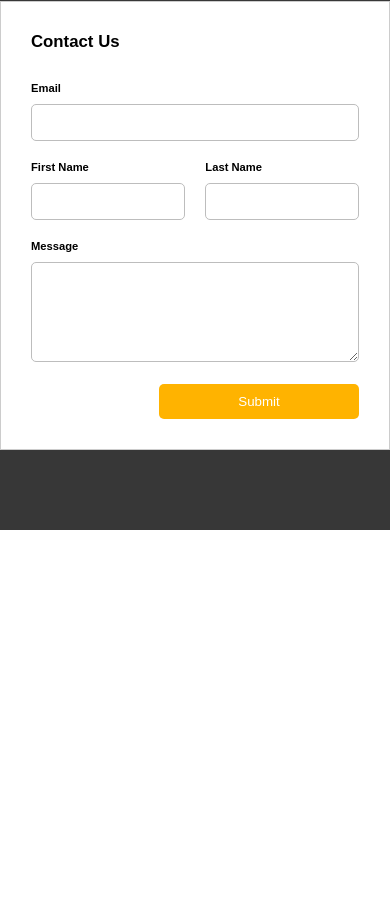
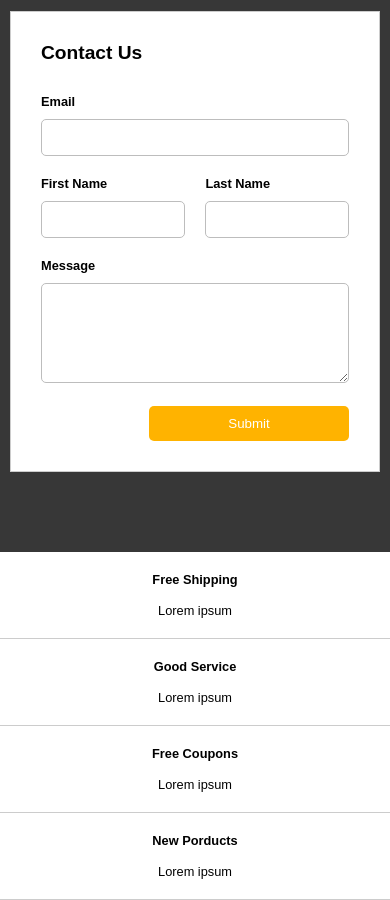
Before and after one commit to Swhag/Landing-Pages-Project, a plain HTML site: page Sample-Page/index.html in a window 390 px wide. Shown: the part 849-1749 px from the top of the page. Before the commit the page ends 1379 px from the top, so only its background shows below. Drawn offline with Linux system fonts and the light colour scheme.

Commit message:
banner added

```diff
--- a/Sample-Page/index.html
+++ b/Sample-Page/index.html
@@ -73,5 +73,29 @@
         </form>
       </div>
     </section>
+
+    <section class="main-banner">
+      <div class="main-banner-container">
+        <div>
+          <h4>Free Shipping</h4>
+          <p>Lorem ipsum</p>
+        </div>
+
+        <div>
+          <h4>Good Service</h4>
+          <p>Lorem ipsum</p>
+        </div>
+
+        <div>
+          <h4>Free Coupons</h4>
+          <p>Lorem ipsum</p>
+        </div>
+
+        <div>
+          <h4>New Porducts</h4>
+          <p>Lorem ipsum</p>
+        </div>
+      </div>
+    </section>
   </body>
 </html>
--- a/Sample-Page/style.css
+++ b/Sample-Page/style.css
@@ -36,10 +36,14 @@ a:visited {
   margin-bottom: 200px;
 }
 
+/* ------------------------------------------- */
+/* navbar styling */
+/* ------------------------------------------- */
+
 .navbar {
   background-color: #1b1b1b;
   color: #fff;
-  height: 70px;
+  height: 80px;
   padding: 0px 50px;
 
   display: flex;
@@ -60,6 +64,9 @@ a:visited {
 .navbar div:hover {
   cursor: pointer;
 }
+
+/* ------------------------------------------- */
+/* hero styling */ /* ------------------------------------------- */
 
 .main-hero {
   width: 100%;
@@ -105,10 +112,12 @@ a:visited {
 }
 
 /* ------------------------------------------- */
+/* floating box styling */
+/* ------------------------------------------- */
 
 .main-box {
   width: 60%;
-  max-width: 800px;
+  max-width: 1000px;
 
   height: 220px;
   background-color: #eee;
@@ -139,17 +148,19 @@ a:visited {
 }
 
 /* ------------------------------------------- */
+/* form styling */
+/* ------------------------------------------- */
 
 .form-section {
   background-color: #373737;
-  padding: 80px 0;
+  padding: 80px 10px;
 }
 
 .form-container {
   background-color: #fff;
 
   width: 60%;
-  max-width: 800px;
+  max-width: 600px;
 
   margin-left: auto;
   margin-right: auto;
@@ -212,11 +223,74 @@ a:visited {
   justify-content: flex-end;
 }
 
+/* ------------------------------------------- */
+/* main-banner styling */
+/* ------------------------------------------- */
+
+.main-banner {
+  width: 100%;
+  min-height: 200px;
+
+  display: flex;
+  justify-content: center;
+  align-items: center;
+}
+
+.main-banner-container {
+  width: 100%;
+  height: 100%;
+  padding: 40px;
+
+  display: flex;
+  justify-content: center;
+  align-items: center;
+  gap: 80px;
+}
+
+.main-banner-container div {
+  display: flex;
+  flex-direction: column;
+  justify-content: center;
+  align-items: center;
+  gap: 16px;
+}
+
+/* ------------------------------------------- */
+
+@media (max-width: 1200px) {
+  html {
+    font-size: 90%;
+  }
+
+  .main-banner-container {
+    gap: 60px;
+  }
+}
+
 @media (max-width: 768px) {
   html {
-    font-size: 70%;
+    font-size: 85%;
   }
+
   .form-container {
     width: 100%;
   }
+
+  .main-banner-container {
+    padding: 0px;
+    flex-direction: column;
+    gap: 0px;
+  }
+
+  .main-banner-container div {
+    border-bottom: 1px solid #ccc;
+    width: 100%;
+    padding: 20px;
+  }
 }
+
+@media (max-width: 576px) {
+  html {
+    font-size: 80%;
+  }
+}
```
